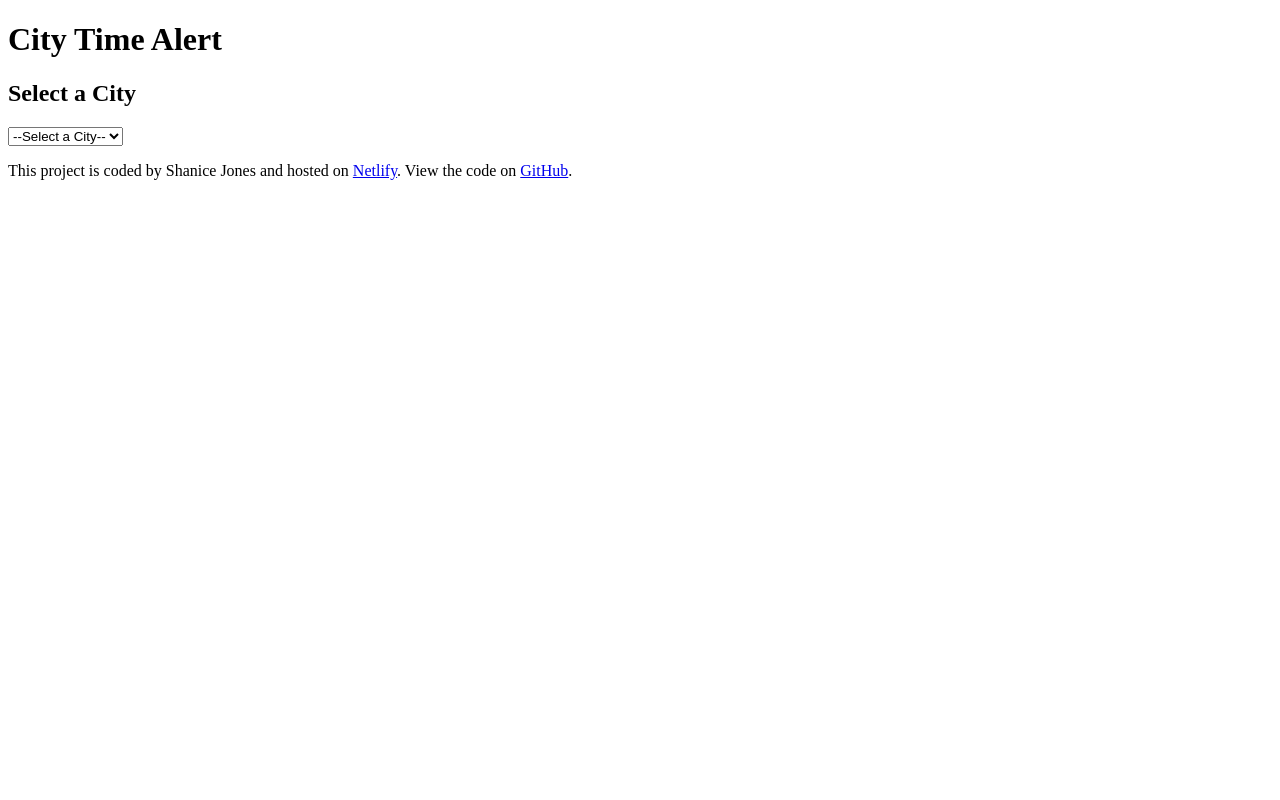
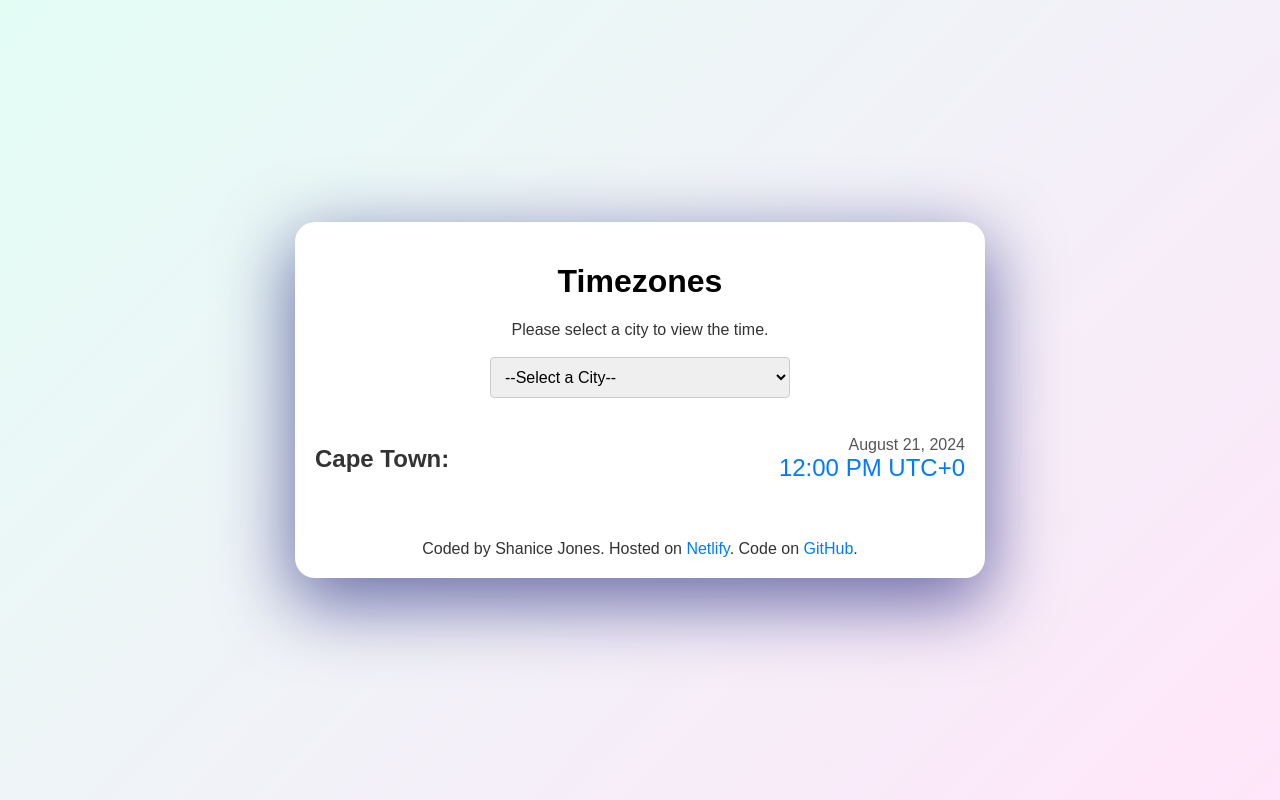
Before and after one commit to OShaniceO/Clock, a plain HTML site: page index.html in a window 1280 px wide. Drawn offline with nearby package versions, Linux system fonts and the light colour scheme.

Commit message:
Changed structure and added css

```diff
--- a/css/style.css
+++ /dev/null
@@ -1,20 +0,0 @@
-body {
-    font-family: Arial, sans-serif;
-    text-align: center;
-    margin: 20px;
-}
-
-footer {
-    margin-top: 30px;
-    font-size: 14px;
-    color: #555;
-}
-
-footer a {
-    color: #007acc;
-    text-decoration: none;
-}
-
-footer a:hover {
-    text-decoration: underline;
-}
--- a/index.html
+++ b/index.html
@@ -3,45 +3,51 @@
   <head>
     <meta charset="UTF-8" />
     <meta name="viewport" content="width=device-width, initial-scale=1.0" />
-    <title>City Time Alert</title>
-
-    <link rel="stylesheet" href="styles.css" />
+    <title>City Clock</title>
+    <link rel="stylesheet" href="style.css" />
   </head>
   <body>
-    <header class="header">
-      <h1 class="title">City Time Alert</h1>
+    <div class="container">
+      <header>
+        <h1>Timezones</h1>
       </header>
+      <section>
+        <p id="result">Please select a city to view the time.</p>
+      </section>
+      <br />
+      <main>
+        <section class="search-container">
+          <select id="citySelect">
+            <option value="">--Select a City--</option>
+            <option value="Europe/Paris">Paris</option>
+            <option value="Asia/Tokyo">Tokyo</option>
+            <option value="Australia/Sydney">Sydney</option>
+          </select>
+        </section>
+        <br />
+        <section class="time-display">
+          <div class="city-name" id="cityName">Cape Town:</div>
+            <div class="city-time-date">
+          <div class="city-date" id="cityDate">August 21, 2024</div>
 
-    <main class="main-content">
-      <section class="city-selection">
-        <h2>Select a City</h2>
-        <div class="select-container">
-          <select id="citySelect" class="city-dropdown">
-            <option value="">--Select a City--</option>
-            <option value="Europe/Paris">Paris 🇫🇷</option>
-            <option value="Asia/Tokyo">Tokyo 🇯🇵</option>
-            <option value="Australia/Sydney">Sydney 🇦🇺</option>
-          </select>
-        </div>
-      </section>
-
-      <section class="result-section">
-        <p id="result" class="result-text"></p>
+          <div class="city-time" id="cityTime">12:00 PM UTC+0</div>
         </section>
       </main>
-
-    <footer class="footer">
+      <br />
+      <footer>
         <p>
-        This project is coded by Shanice Jones and hosted on
+          Coded by Shanice Jones. Hosted on
           <a href="https://roaring-daifuku-292a48.netlify.app/" target="_blank"
             >Netlify</a
-        >. View the code on
-        <a href="https://github.com/OShaniceO/Clock" target="_blank">GitHub</a>.
+          >. Code on
+          <a href="https://github.com/OShaniceO/Clock" target="_blank">GitHub</a
+          >.
         </p>
       </footer>
+    </div>
 
     <script src="https://cdnjs.cloudflare.com/ajax/libs/moment.js/2.29.4/moment.min.js"></script>
     <script src="https://cdnjs.cloudflare.com/ajax/libs/moment-timezone/0.5.40/moment-timezone-with-data.min.js"></script>
-    <script src="script.js"></script>
+    <script src="index.js"></script>
   </body>
 </html>
--- /dev/null
+++ b/index.js
@@ -0,0 +1,31 @@
+document.getElementById("citySelect").addEventListener("change", function () {
+  const citySelect = document.getElementById("citySelect");
+  const selectedCity = citySelect.options[citySelect.selectedIndex].text;
+  const cityName = document.getElementById("cityName");
+  const cityTime = document.getElementById("cityTime");
+  const cityDate = document.getElementById("cityDate");
+
+  if (selectedCity !== "--Select a City--") {
+    cityName.textContent = `${selectedCity}:`;
+
+    let timeString = "12:00 PM UTC+0";
+    let dateString = "August 21, 2024";
+    switch (citySelect.value) {
+      case "Europe/Paris":
+        timeString = "12:00 PM UTC+1";
+        dateString = "August 21, 2024";
+        break;
+      case "Asia/Tokyo":
+        timeString = "08:00 PM UTC+9";
+        dateString = "August 21, 2024";
+        break;
+      case "Australia/Sydney":
+        timeString = "09:00 PM UTC+10";
+        dateString = "August 21, 2024";
+        break;
+    }
+
+    cityTime.textContent = timeString;
+    cityDate.textContent = dateString;
+  }
+});
--- /dev/null
+++ b/style.css
@@ -0,0 +1,98 @@
+
+
+body {
+  margin: 0;
+  padding: 0;
+  font-family: Arial, sans-serif;
+  background: linear-gradient(-225deg, #E3FDF5 0%, #FFE6FA 100%);
+  display: flex;
+  flex-direction: column;
+  align-items: center;
+  justify-content: center;
+  min-height: 100vh;
+}
+
+.container {
+  box-shadow: rgba(3, 9, 107, 0.56) 0px 22px 70px 4px;
+  border-radius: 20px;
+  padding: 20px;
+  background: #fff;
+  display: flex;
+  flex-direction: column;
+  align-items: center;
+  width: 100%;
+  max-width: 650px;
+  margin: 50px 0;
+}
+
+header, main, footer {
+  width: 100%;
+  text-align: center;
+}
+
+.search-container {
+  width: 100%;
+  display: flex;
+  justify-content: center;
+  margin-bottom: 20px;
+}
+
+.time-display {
+  width: 100%;
+  display: flex;
+  justify-content: space-between;
+  align-items: center;
+  margin-bottom: 20px;
+}
+
+.city-name {
+  font-size: 1.5em;
+  font-weight: bold;
+  color: #333;
+}
+
+.city-time-date {
+  display: flex;
+  flex-direction: column;
+  align-items: flex-end;
+}
+
+.city-time {
+  font-size: 1.5em;
+  color: #007bff;
+}
+
+.city-date {
+  font-size: 1em;
+  color: #555;
+}
+
+select {
+  padding: 10px;
+  font-size: 1em;
+  border: 1px solid #ccc;
+  border-radius: 4px;
+  outline: none;
+  width: 100%;
+  max-width: 300px;
+}
+
+p {
+  margin: 0;
+  font-size: 16px;
+  color: #333;
+}
+
+footer {
+  margin-top: 20px;
+  font-size: 12px;
+}
+
+footer a {
+  color: #007bff;
+  text-decoration: none;
+}
+
+footer a:hover {
+  text-decoration: underline;
+}
```
Also changed, not shown: javascript/index.js (deleted, +0 -7 lines). Lines whose indentation alone changed are shown as unchanged.
